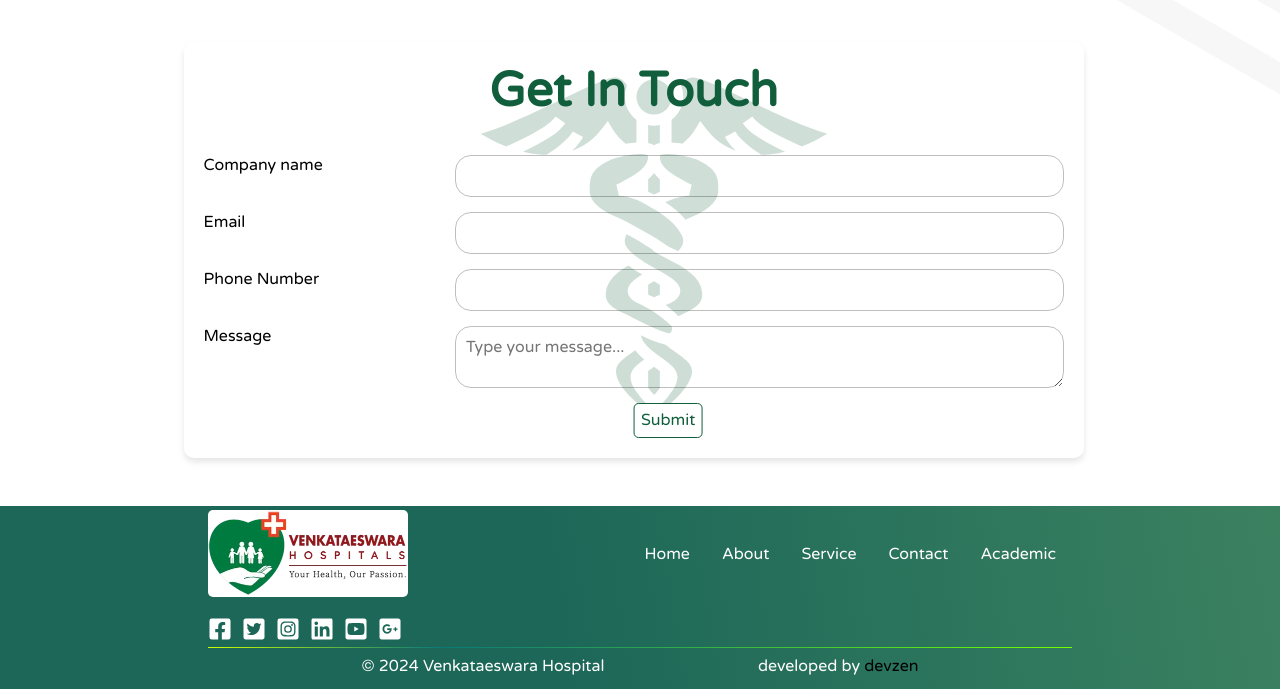
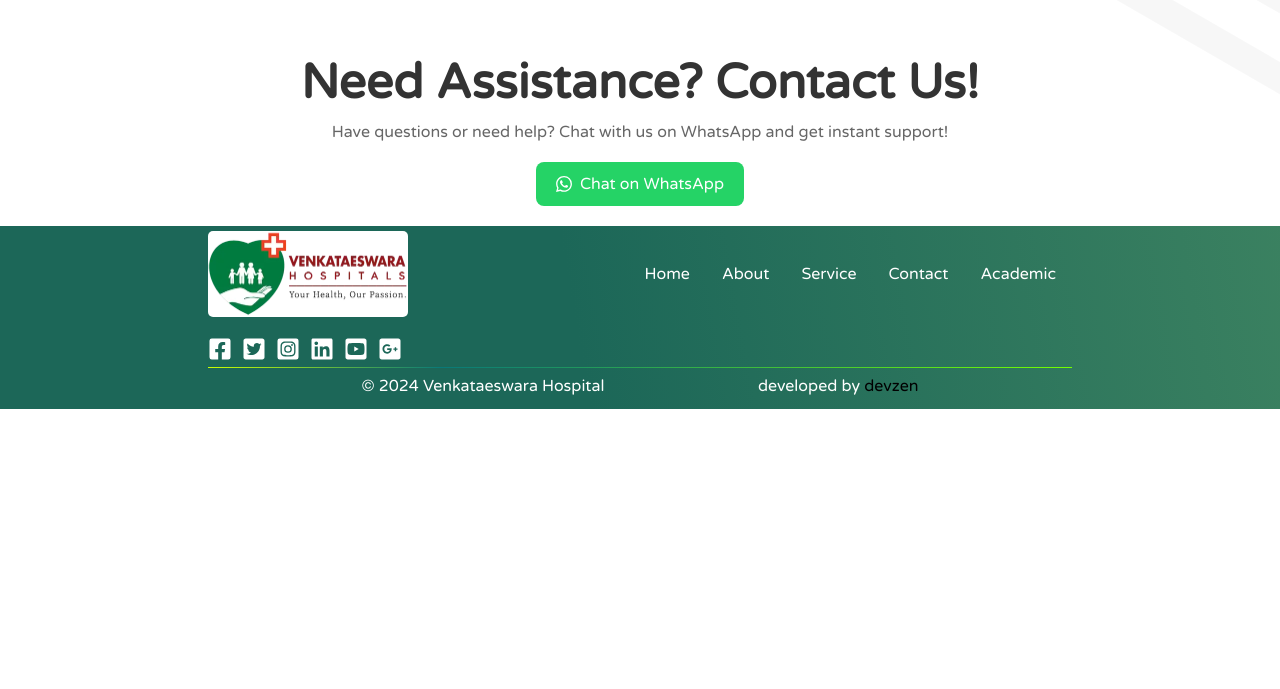
Before and after one commit to vikraman1653763/vhospital, a React (Vite) app: page /contact in a window 1280 px wide. Shown: the part 1760-2449 px from the top of the page. After the commit the page ends 2169 px from the top, so only its background shows below. Built offline with nearby package versions, Linux system fonts and the light colour scheme.

Commit message:
14-02-2025

```diff
--- a/src/component/Contact.jsx
+++ b/src/component/Contact.jsx
@@ -4,6 +4,7 @@ import Section1 from '../contact/Section1';
 import Section2 from '../contact/Section2';
 import Section3 from '../contact/Section3';
 import Section4 from '../contact/Section4';
+import Section5 from '../contact/Section5';
 
 function Contact() {
   return (
@@ -11,7 +12,8 @@ function Contact() {
       <Section1/>
       <Section2/>
       <Section3/>
-      <Section4/>
+      {/* <Section4/> */}
+      <Section5/>
     </div>
   )
 }
--- /dev/null
+++ b/src/contact/Section5.jsx
@@ -0,0 +1,25 @@
+import React from 'react';
+import { SiWhatsapp } from "react-icons/si";
+
+const WhatsAppButton = ({ phoneNumber = "+919841275552", message = "" }) => {
+  const whatsappUrl = `https://wa.me/${phoneNumber}${message ? `?text=${encodeURIComponent(message)}` : ""}`;
+
+  return (
+    <div className="whatsapp-section">
+      {/* Title */}
+      <h2 className="whatsapp-title">Need Assistance? Contact Us!</h2>
+
+      {/* Description */}
+      <p className="whatsapp-description">
+        Have questions or need help? Chat with us on WhatsApp and get instant support!
+      </p>
+
+      {/* WhatsApp Button */}
+      <a href={whatsappUrl} target="_blank" rel="noopener noreferrer" className="whatsapp-button">
+        <SiWhatsapp/>Chat on WhatsApp
+      </a>
+    </div>
+  );
+};
+
+export default WhatsAppButton;
--- a/src/style/contact.css
+++ b/src/style/contact.css
@@ -235,3 +235,47 @@
   font-size: var(--fs-xs);
   margin-top: 0.625rem;
 }
+
+.whatsapp-section {
+  text-align: center;
+  margin-top: 40px;
+  padding: 20px;
+  display: flex;
+  flex-direction: column;
+  align-items: center;
+  justify-content: center;
+}
+
+.whatsapp-title {
+  font-size: var(--fs-xl);
+  font-weight: bold;
+  color: #333;
+  margin-bottom: 10px;
+}
+
+.whatsapp-description {
+  font-size: 16px;
+  color: #666;
+  margin-bottom: 20px;
+}
+
+.whatsapp-button {
+  width: max-content;
+  text-align: center;
+  background-color: #25D366; /* WhatsApp Green */
+  color: white;
+  padding: 12px 20px;
+  font-size: 16px;
+  gap: .5em;
+  border-radius: 8px;
+  text-decoration: none;
+  text-align: center;
+  transition: background-color 0.3s ease-in-out;
+  display: flex;
+  align-items: center;
+  justify-content: center;
+}
+
+.whatsapp-button:hover {
+  background-color: #128C7E; /* Darker Green */
+}
```
Lines whose indentation alone changed are shown as unchanged.
